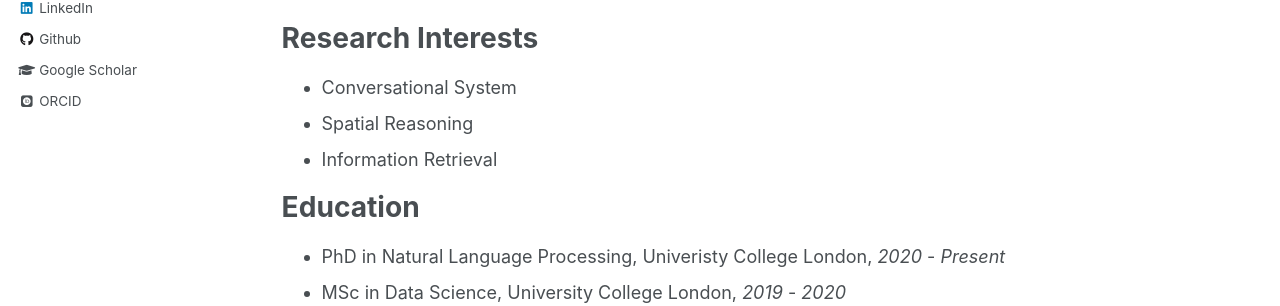
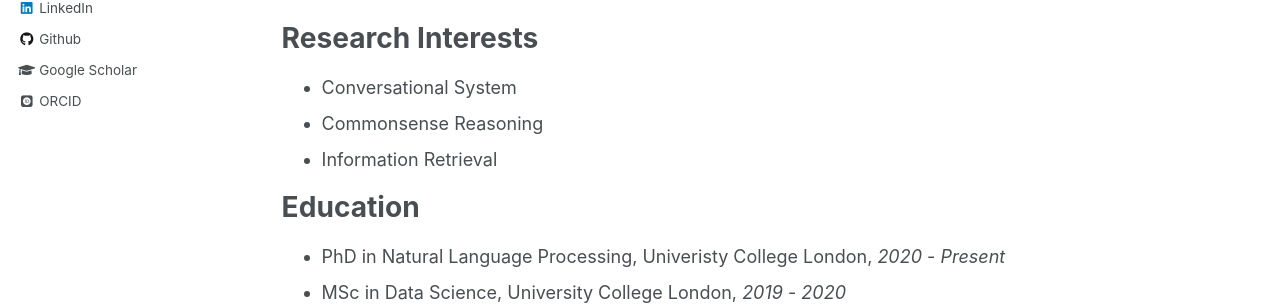
Before and after one commit to ZhengxiangShi/zhengxiangshi.github.io, a Jekyll site: the page built from _pages/about.md, in a window 1280 px wide and 1027 px high. Shown: the part 478-784 px from the top of the window. Built offline with Jekyll 4.4.1, drawn with Linux system fonts in a browser that asks for light colours; emoji names are drawn with the system emoji font; some web fonts are replaced.

Commit message:
feat: update about

```diff
--- a/_pages/about.md
+++ b/_pages/about.md
@@ -20,7 +20,7 @@ My research interests lie in the area of machine learning, particularly in spati
 Research Interests
 ======
 - Conversational System
-- Spatial Reasoning
+- Commonsense Reasoning
 - Information Retrieval
 
 Education
```
